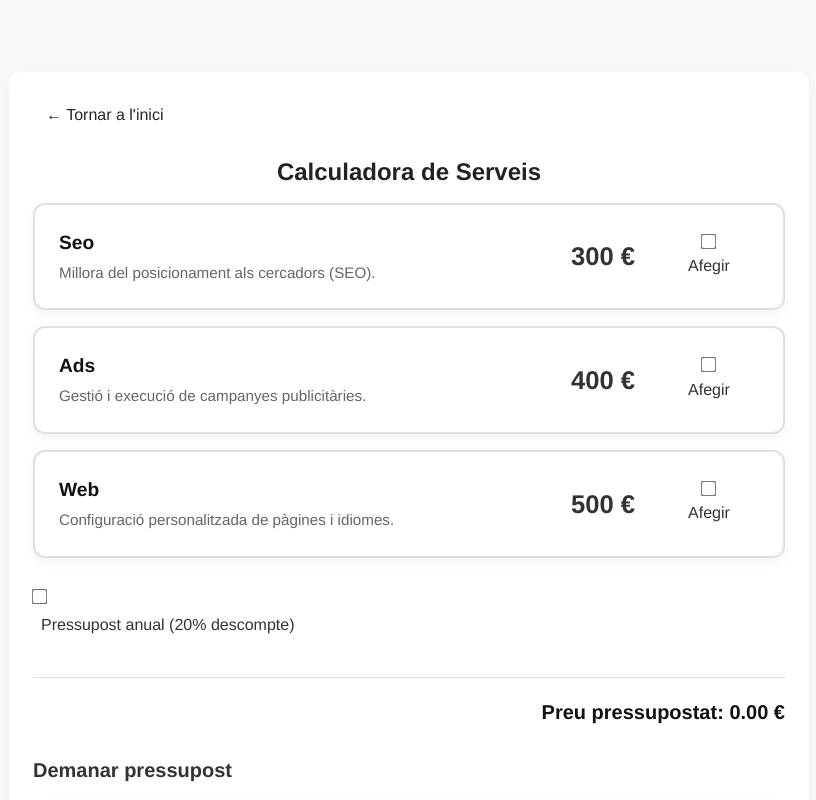
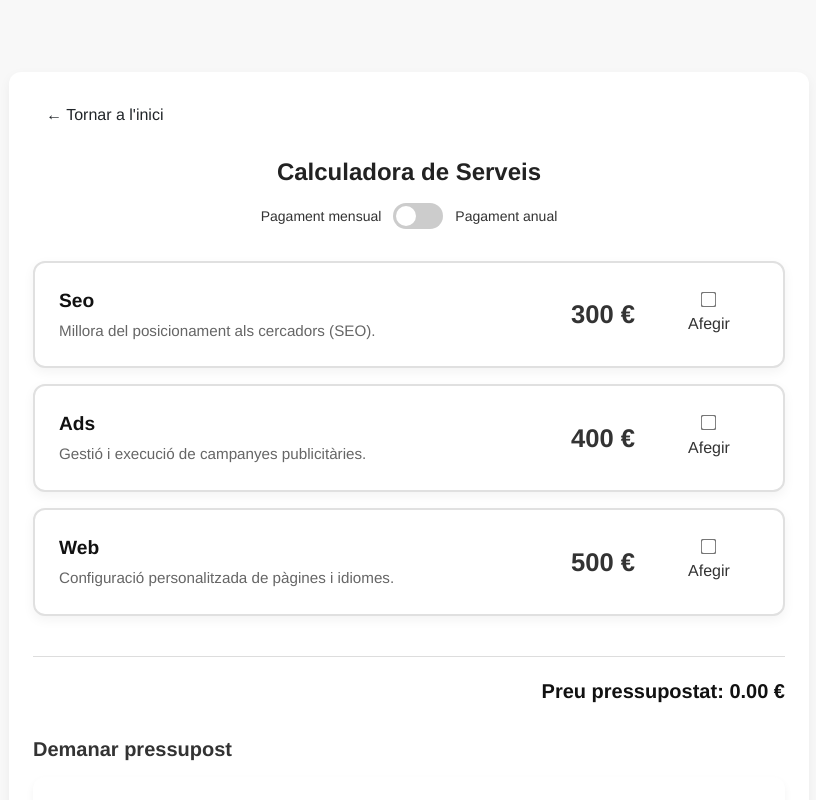
Before and after one commit to EdgarPomar/S6.Pressupostos--React, a React (Vite) app: page /calculator in a window 1280 px wide. Shown: the top 800 px of the page, without its empty margins (231-1047 px from the left). Built offline with nearby package versions, Linux system fonts and the light colour scheme.

Commit message:
prepare the toggle

```diff
--- a/src/components/Calculator.tsx
+++ b/src/components/Calculator.tsx
@@ -44,7 +44,6 @@ const Calculator: React.FC = () => {
         }
     )
 
-    // Nou estat per activar/desactivar pressupost anual amb descompte
     const [isAnnual, setIsAnnual] = useState(false)
 
     const total = useMemo(() => {
@@ -58,7 +57,7 @@ const Calculator: React.FC = () => {
         }, 0)
 
         if (isAnnual) {
-            baseTotal = baseTotal * 0.8 // 20% de descompte
+            baseTotal = baseTotal * 0.8 // 20% descompte
         }
 
         return baseTotal
@@ -146,6 +145,20 @@ const Calculator: React.FC = () => {
             </button>
             <h1 className="text-2xl font-bold">Calculadora de Serveis</h1>
 
+            {/* Toggle mensual/anual */}
+            <div className="toggle-container">
+                <span className="text-sm font-medium">Pagament mensual</span>
+                <label className="toggle-switch">
+                    <input
+                        type="checkbox"
+                        checked={isAnnual}
+                        onChange={() => setIsAnnual(!isAnnual)}
+                    />
+                    <span className="toggle-slider" />
+                </label>
+                <span className="text-sm font-medium">Pagament anual</span>
+            </div>
+
             <div className="service-list">
                 {services.map(service => (
                     <ServiceSelector
@@ -158,19 +171,6 @@ const Calculator: React.FC = () => {
                         )}
                     </ServiceSelector>
                 ))}
-            </div>
-
-            {/* Botó per activar/desactivar pressupost anual */}
-            <div className="mb-4">
-                <label className="inline-flex items-center cursor-pointer">
-                    <input
-                        type="checkbox"
-                        checked={isAnnual}
-                        onChange={() => setIsAnnual(!isAnnual)}
-                        className="form-checkbox"
-                    />
-                    <span className="ml-2 font-medium">Pressupost anual (20% descompte)</span>
-                </label>
             </div>
 
             <div className="total text-xl font-semibold">
--- a/src/styles.css
+++ b/src/styles.css
@@ -340,3 +340,55 @@ form {
   border-radius: 4px;
   cursor: pointer;
 }
+.toggle-container {
+  display: flex;
+  align-items: center;
+  justify-content: center;
+  gap: 12px;
+  margin-bottom: 2rem;
+}
+
+.toggle-switch {
+  position: relative;
+  display: inline-block;
+  width: 50px;
+  height: 26px;
+}
+
+.toggle-switch input {
+  opacity: 0;
+  width: 0;
+  height: 0;
+}
+
+.toggle-slider {
+  position: absolute;
+  cursor: pointer;
+  background-color: #ccc;
+  border-radius: 34px;
+  top: 0;
+  left: 0;
+  right: 0;
+  bottom: 0;
+  transition: .4s;
+}
+
+.toggle-slider::before {
+  position: absolute;
+  content: "";
+  height: 20px;
+  width: 20px;
+  left: 3px;
+  bottom: 3px;
+  background-color: white;
+  border-radius: 50%;
+  transition: .4s;
+}
+
+.toggle-switch input:checked + .toggle-slider {
+  background-color: var(--primary);
+}
+
+.toggle-switch input:checked + .toggle-slider::before {
+  transform: translateX(24px);
+}
```
